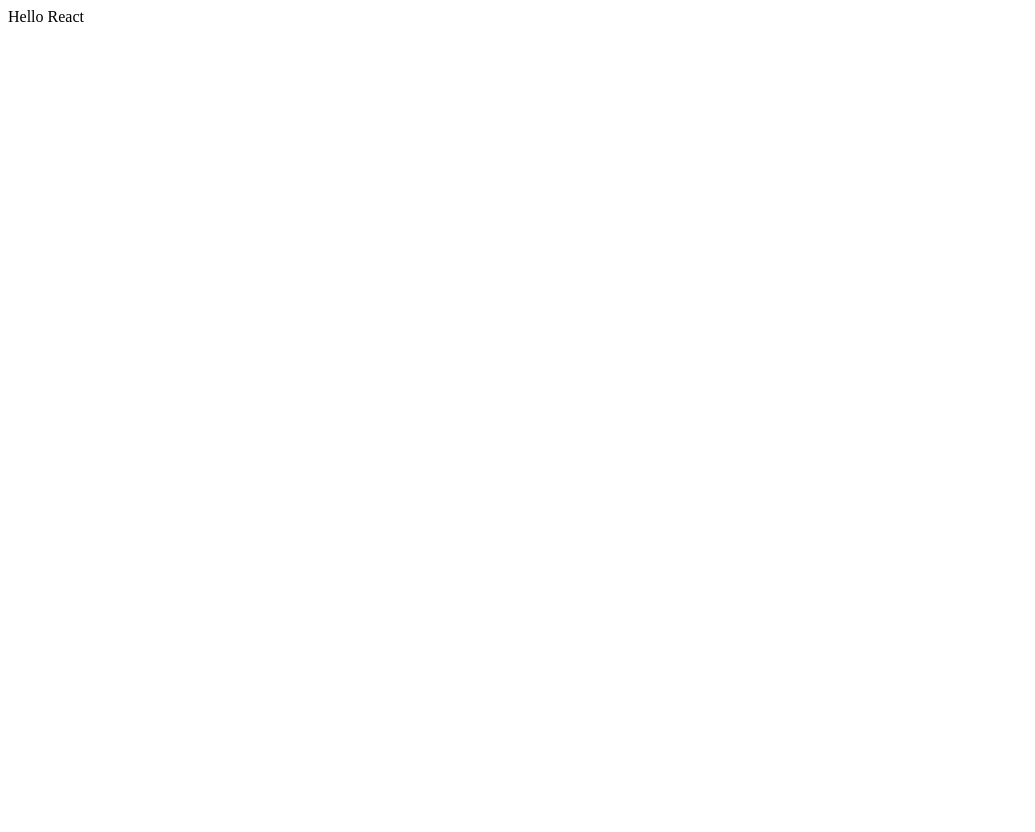
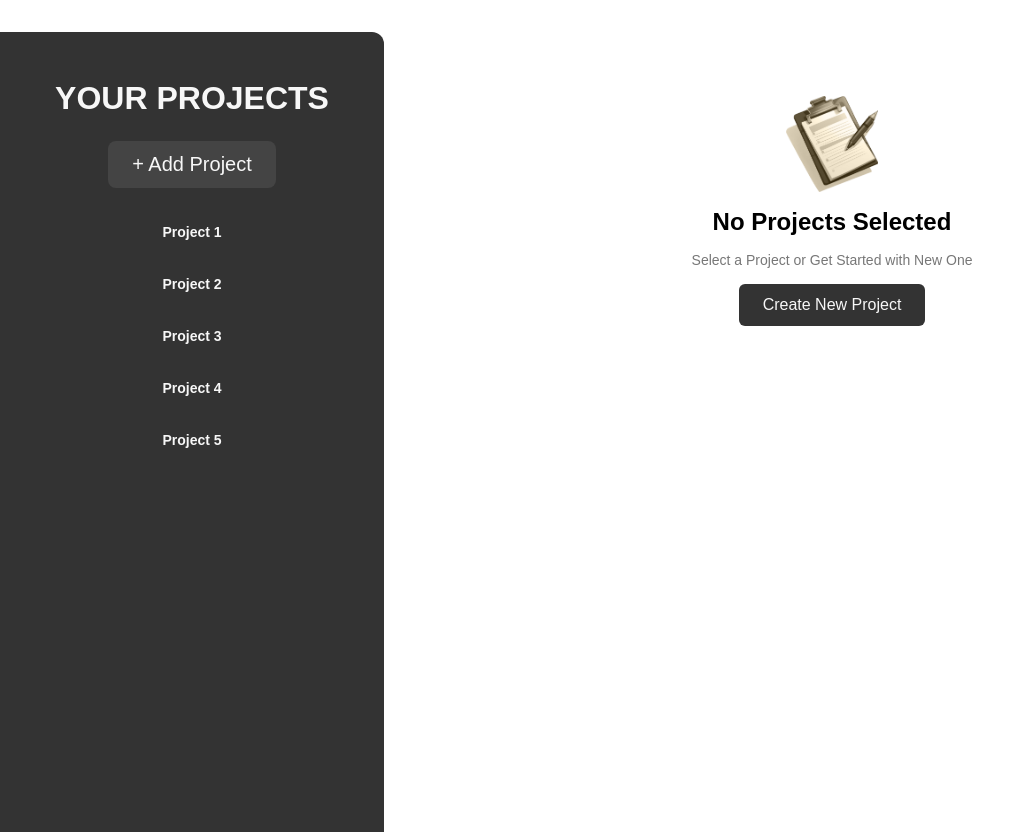
Before and after one commit to shivPosted/project-management-react, a React (Vite) app: page / in a window 1280 px wide. Shown: the whole page, without its empty margins (0-1035 px from the left). Before the commit the page ends 800 px from the top, so only its background shows below. Built offline with nearby package versions, Linux system fonts and the light colour scheme.

Commit message:
making static design of hero section

```diff
--- /dev/null
+++ b/index.css
@@ -0,0 +1,25 @@
+* {
+  margin: 0;
+  padding: 0;
+  box-sizing: border-box;
+}
+
+body,
+html {
+  width: 100%;
+  height: 100%;
+  font-family: sans-serif;
+  font-size: 62.5%;
+}
+
+main {
+  display: grid;
+  grid-template-columns: 30fr 70fr;
+  width: 100%;
+  height: 100%;
+  margin-top: 3.2rem;
+}
+
+p {
+  font-size: 1.4rem;
+}
--- a/src/App.jsx
+++ b/src/App.jsx
@@ -1,3 +1,51 @@
-export default function App() {
-  return <div>Hello React</div>;
+/**
+ *   Project's management application
+ *   ==================================
+ *   1) Build SideBar and Content components
+ *      # Sidebar
+ *      - Show a list of projects
+ *      - Have an "Add Project" button that navigates
+ *        to form to add to the list of project
+ *      - List of projects should be navigatable to the
+ *        project detail view
+ *      # Content
+ *      - main content window where you will display projects
+ *      - should show fallback when there is no project to display
+ *      - fallback should have a button to navigate to the
+ *        new project form
+ *   2) Project Detail components
+ *      # New Project Form
+ *      - a form to add a new project
+ *      - should have a "title", "description", & "due date" fields
+ *      - ultimately update your state in the App component with
+ *        the new project information
+ *      # Project Detail component
+ *      - show the title and description of the project along
+ *        with the due date of the project
+ *      - show a delete button and handle the deletion
+ *      # Tasks component
+ *      - nested in the detail view
+ *      - Show a list of tasks associated with the project
+ *      - Facilitate the adding/removal of tasks through a
+ *        form and button respectively
+ *      - Again manage your tasks state associated with each
+ *        project, likely in the App component as well
+ */
+
+import { useState } from "react";
+import Sidebar from "./components/Sidebar";
+import MainView from "./components/MainView";
+
+function App() {
+  const [projects, setProjects] = useState([]);
+  const [currentProject, setCurrentProject] = useState(null);
+
+  return (
+    <main>
+      <Sidebar />
+      <MainView currentProject={currentProject} />
+    </main>
+  );
 }
+
+export default App;
--- /dev/null
+++ b/src/components/Button.jsx
@@ -0,0 +1,9 @@
+import styles from "./Button.module.css";
+
+export default function Button({ children, onclick }) {
+  return (
+    <button className={styles.btn} onClick={onclick}>
+      {children}
+    </button>
+  );
+}
--- /dev/null
+++ b/src/components/Button.module.css
@@ -0,0 +1,17 @@
+.btn {
+  border: none;
+  outline: none;
+  padding: 1.2rem 2.4rem;
+  background-color: #333;
+  cursor: pointer;
+  color: #f7f7f7;
+  font-size: 1.6rem;
+  font-weight: 500;
+  border-radius: 0.6rem;
+  transition: all 0.3s ease-in;
+}
+
+.btn:hover {
+  background-color: #555;
+  color: #fff;
+}
--- /dev/null
+++ b/src/components/MainView.jsx
@@ -0,0 +1,16 @@
+import styles from "./MainView.module.css";
+import notask from "../assets/no-projects.png";
+import Button from "./Button";
+
+export default function MainView({ currentProject }) {
+  return (
+    <div className={styles.main}>
+      <div className={styles["project-greetings"]}>
+        <img src={notask} alt="notask-image" />
+        <h2>No Projects Selected</h2>
+        <p>Select a Project or Get Started with New One</p>
+        <Button>Create New Project</Button>
+      </div>
+    </div>
+  );
+}
--- /dev/null
+++ b/src/components/MainView.module.css
@@ -0,0 +1,18 @@
+.project-greetings {
+  display: flex;
+  row-gap: 1.6rem;
+  margin-top: 6.4rem;
+  flex-direction: column;
+  align-items: center;
+}
+
+.project-greetings img {
+  height: 9.6rem;
+}
+
+.project-greetings h2 {
+  font-size: 2.4rem;
+}
+.project-greetings p {
+  color: #777;
+}
--- /dev/null
+++ b/src/components/ProjectList.jsx
@@ -0,0 +1,10 @@
+import styles from "./Projectlist.module.css";
+export default function ProjectList() {
+  return (
+    <ul className={styles.projectList}>
+      {Array.from({ length: 5 }, (_, i) => (
+        <li key={i + 1}>Project {i + 1}</li>
+      ))}
+    </ul>
+  );
+}
--- /dev/null
+++ b/src/components/Projectlist.module.css
@@ -0,0 +1,20 @@
+.projectList {
+  list-style: none;
+  display: flex;
+  flex-direction: column;
+  row-gap: 1.2rem;
+  width: 100%;
+}
+.projectList li {
+  width: inherit;
+  padding: 1.2rem 0;
+  text-align: center;
+  font-size: 1.4rem;
+  font-weight: 700;
+  cursor: pointer;
+  transition: all 0.5s ease-out;
+}
+
+.projectList li:hover {
+  background-color: #444;
+}
--- /dev/null
+++ b/src/components/Sidebar.jsx
@@ -0,0 +1,15 @@
+import { useState } from "react";
+import styles from "./Sidebar.module.css";
+import ProjectList from "./ProjectList";
+
+export default function Sidebar() {
+  const [projects, setProjects] = useState([]);
+
+  return (
+    <section className={styles.sidebar}>
+      <h2>your projects</h2>
+      <button>+ Add Project</button>
+      <ProjectList />
+    </section>
+  );
+}
--- /dev/null
+++ b/src/components/Sidebar.module.css
@@ -0,0 +1,33 @@
+.sidebar {
+  border-radius: 0 1.2rem 0 0;
+  min-height: 100vh;
+  background-color: #333;
+  color: #f7f7f7;
+  display: flex;
+  flex-direction: column;
+  align-items: center;
+  padding-top: 4.8rem;
+  row-gap: 2.4rem;
+}
+
+.sidebar h2 {
+  font-size: 3.2rem;
+
+  text-transform: uppercase;
+}
+
+.sidebar button {
+  outline: none;
+  border: none;
+  background-color: #444;
+  color: #f7f7f7;
+  font-size: 2rem;
+  padding: 1.2rem 2.4rem;
+  border-radius: 0.8rem;
+  cursor: pointer;
+  transition: all 0.3s ease-in;
+}
+
+.sidebar button:hover {
+  background-color: #555;
+}
--- a/src/main.jsx
+++ b/src/main.jsx
@@ -1,6 +1,7 @@
 import { StrictMode } from "react";
 import { createRoot } from "react-dom/client";
 import App from "./App.jsx";
+import "../index.css";
 
 createRoot(document.getElementById("root")).render(
   <StrictMode>
```
Also changed, not shown: src/assets/no-projects.png (added).
